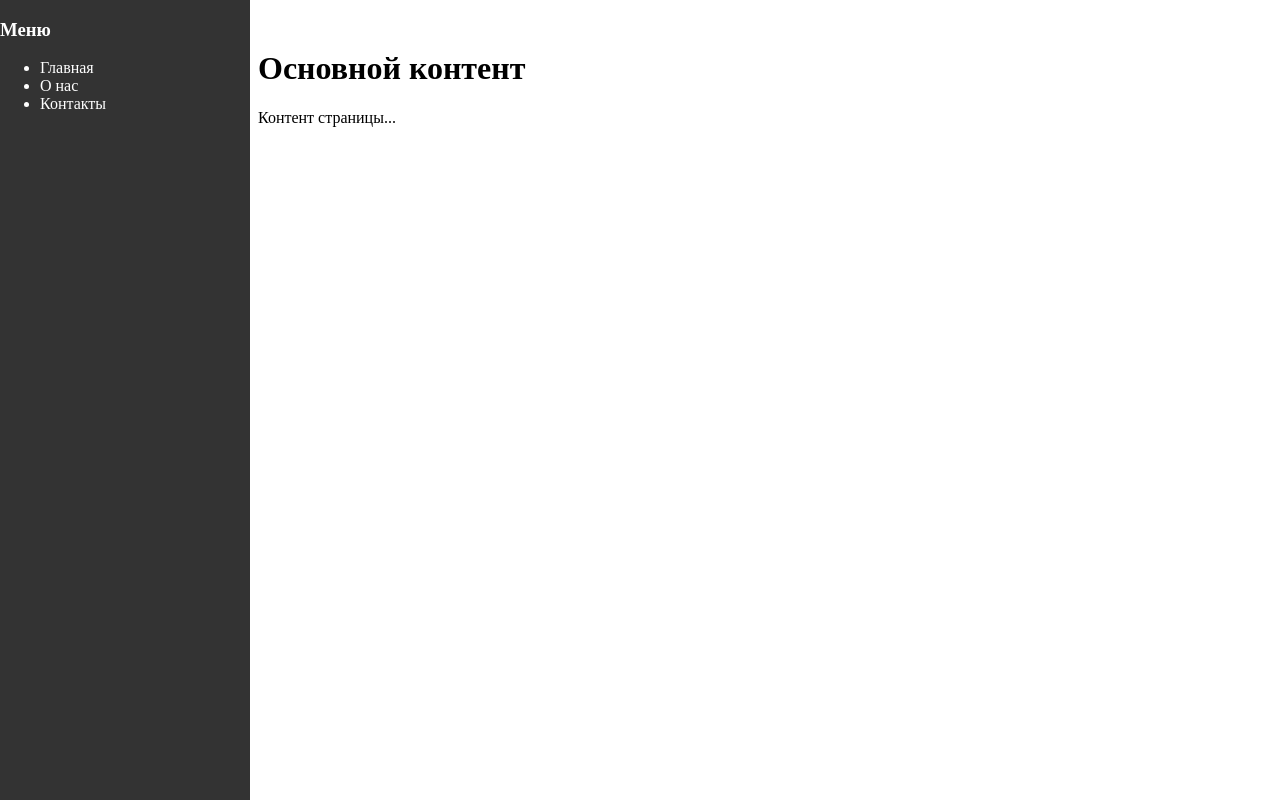
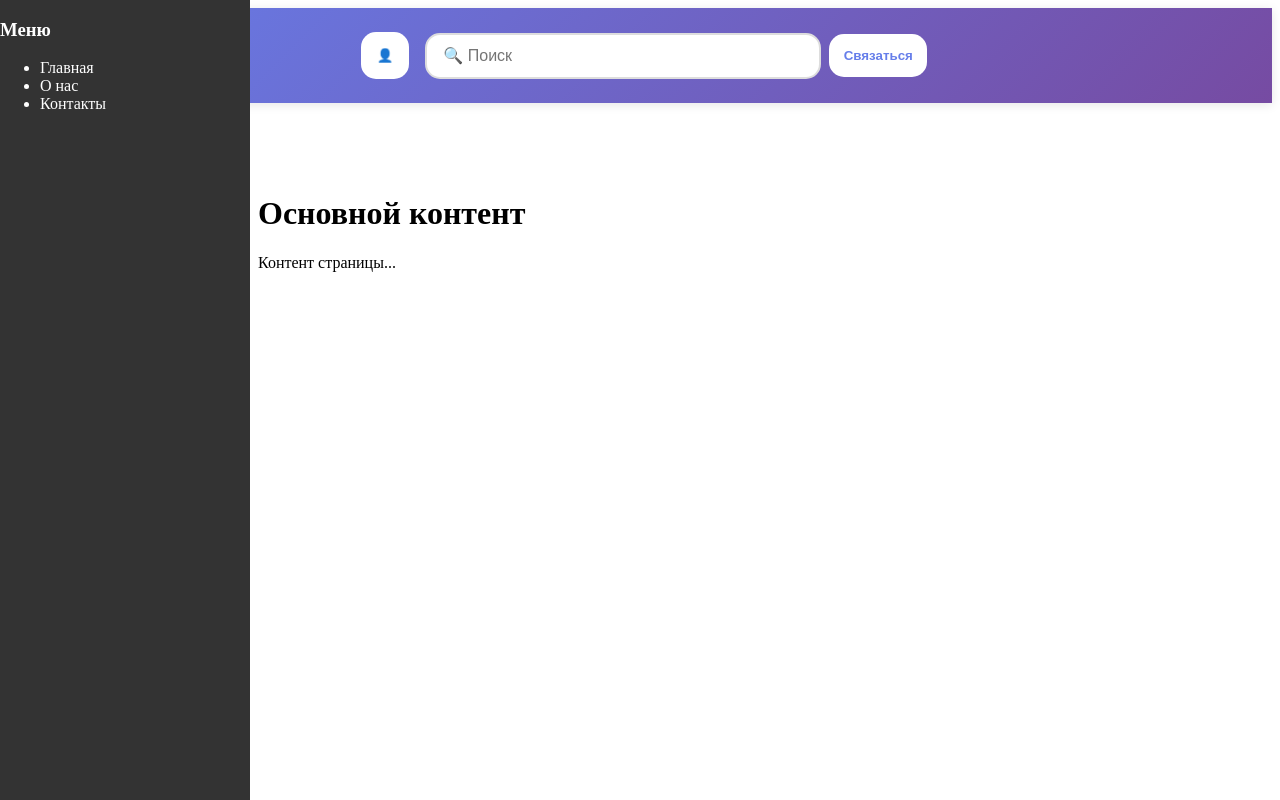
Before and after one commit to lazzzer64/FrontApp, a React (Vite) app: page / in a window 1280 px wide. Built offline with nearby package versions, Linux system fonts and the light colour scheme.

Commit message:
feat: Добавить Header с кнопками на профиль пользователя, полем поиска и кнопки для ссылки на меня

```diff
--- a/src/App.tsx
+++ b/src/App.tsx
@@ -1,15 +1,18 @@
 import './App.css'
 import {Sidebar} from "./ui/Sidebar.tsx";
+import {Header} from "./ui/Header.tsx";
+import {Footer} from "./ui/Footer.tsx";
+import {Main} from "./ui/Main.tsx";
 
 
 function App() {
 
     return (
         <div>
-            {/*<Header/>*/}
-            {/*<Main/>*/}
+            <Header/>
+            <Main/>
             <Sidebar/>
-            {/*<Footer/>*/}
+            <Footer/>
         </div>
     )
 }
--- a/src/ui/Header.tsx
+++ b/src/ui/Header.tsx
@@ -1,7 +1,37 @@
+import './css/Header.css';
+import './css/Search.css';
+import {useEffect, useState} from "react";
+
 export function Header() {
+    const [placeholder, setPlaceholder] = useState('');
+
+    const samplesOfSearch = [
+        '🔍 Поиск', '🔍 Почта', '🔍 Никнейм', '🔍 Номер карты'
+    ];
+
+    let index = 0;
+
+    useEffect(() => {
+        setPlaceholder(samplesOfSearch[0]);
+        const interval = setInterval(() => {
+            setPlaceholder(samplesOfSearch[index % samplesOfSearch.length]);
+            index++;
+        }, 3000);
+
+        return () => clearInterval(interval);
+    }, []);
+
     return (
-        <main>
-            <p>Hello World from Header</p>
-        </main>
-    )
+        <header className="header">
+            <button className="profile-button">&#128100;</button>
+
+            <input
+                type="text"
+                placeholder={placeholder}
+                className="search-input"
+            />
+
+            <button className="cta-button">Связаться</button>
+        </header>
+    );
 }
--- /dev/null
+++ b/src/ui/css/Header.css
@@ -0,0 +1,61 @@
+/* Header.css */
+.header {
+    display: flex;
+    justify-content: center;
+    align-items: center;
+    padding: 1rem 2rem;
+    background: linear-gradient(135deg, #667eea 0%, #764ba2 100%);
+    color: white;
+    box-shadow: 0 2px 10px rgba(0,0,0,0.1);
+}
+
+.logo h1 {
+    margin: 0;
+    font-size: 1.5rem;
+    font-weight: bold;
+}
+
+.nav {
+    display: flex;
+    gap: 2rem;
+}
+
+.nav a {
+    color: white;
+    text-decoration: none;
+    font-weight: 500;
+    transition: opacity 0.3s;
+}
+
+.nav a:hover {
+    opacity: 0.8;
+}
+
+.cta-button {
+    background: white;
+    color: #667eea;
+    border: none;
+    padding: 0.9rem;
+    border-radius: 15px;
+    font-weight: bold;
+    cursor: pointer;
+    transition: transform 0.2s;
+    /*margin: 0.5rem;*/
+}
+
+.profile-button {
+    background: white;
+    border: none;
+    border-radius: 15px;
+    cursor: pointer;
+    margin: 0.5rem;
+    padding: 1rem 1rem;
+
+
+
+    /*transition: transform 0.2s;*/
+}
+
+.cta-button:hover {
+    transform: scale(1.05);
+}
--- /dev/null
+++ b/src/ui/css/Search.css
@@ -0,0 +1,55 @@
+/* Search.css */
+.search-container {
+    width: 100%;
+    max-width: 500px;
+    margin: 50px;
+    position: relative;
+}
+
+.search-input {
+    width: 30%;
+    padding: 12px 16px;
+    font-size: 16px;
+    border: 2px solid #ddd;
+    border-radius: 15px;
+    outline: none;
+    transition: all 0.3s;
+    margin: 0.5rem;
+}
+
+.search-input:focus {
+    border-color: #667eea;
+    box-shadow: 0 0 0 3px rgba(102, 126, 234, 0.1);
+}
+
+.results {
+    position: absolute;
+    top: 100%;
+    left: 0;
+    right: 0;
+    background: white;
+    border: 1px solid #ddd;
+    border-radius: 12px;
+    margin-top: 8px;
+    max-height: 300px;
+    overflow-y: auto;
+    box-shadow: 0 4px 12px rgba(0,0,0,0.1);
+    z-index: 100;
+}
+
+.result-item {
+    padding: 12px 16px;
+    cursor: pointer;
+    transition: background 0.2s;
+    border-bottom: 1px solid #f0f0f0;
+}
+
+.result-item:hover {
+    background: #f5f5f5;
+}
+
+.no-results {
+    padding: 12px 16px;
+    color: #999;
+    text-align: center;
+}
```
